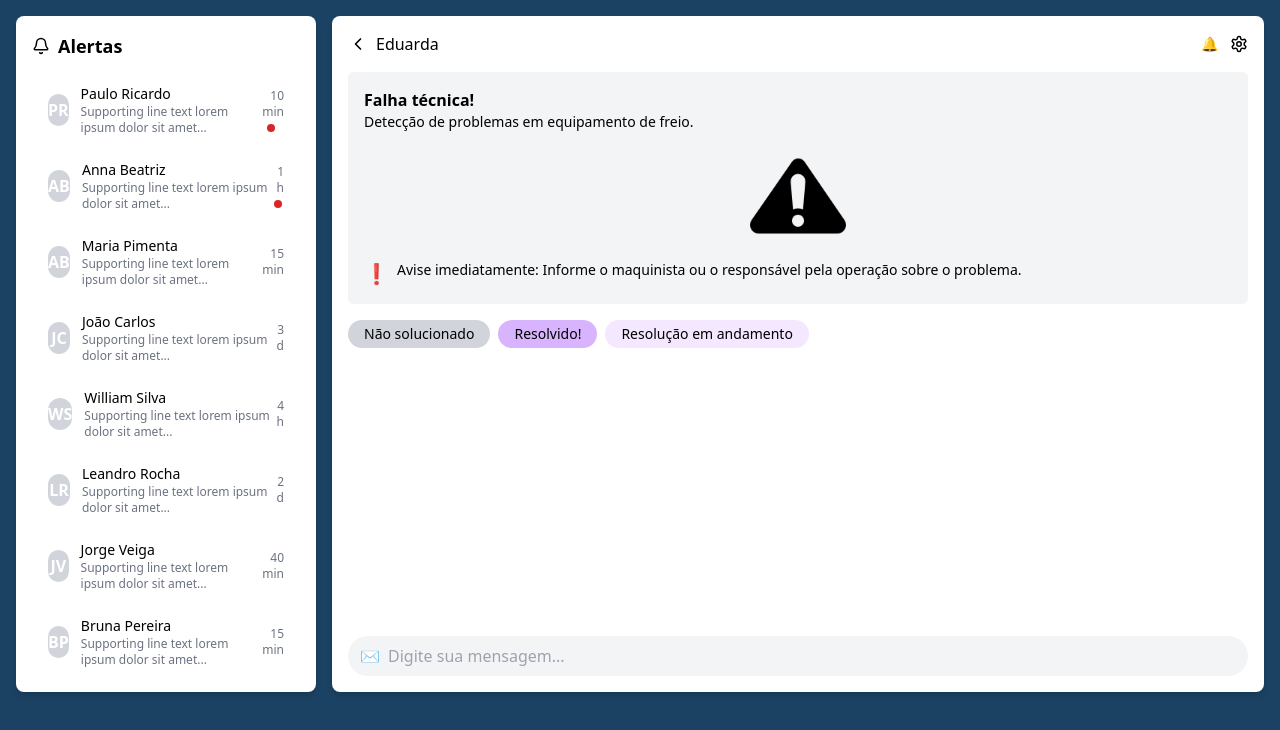
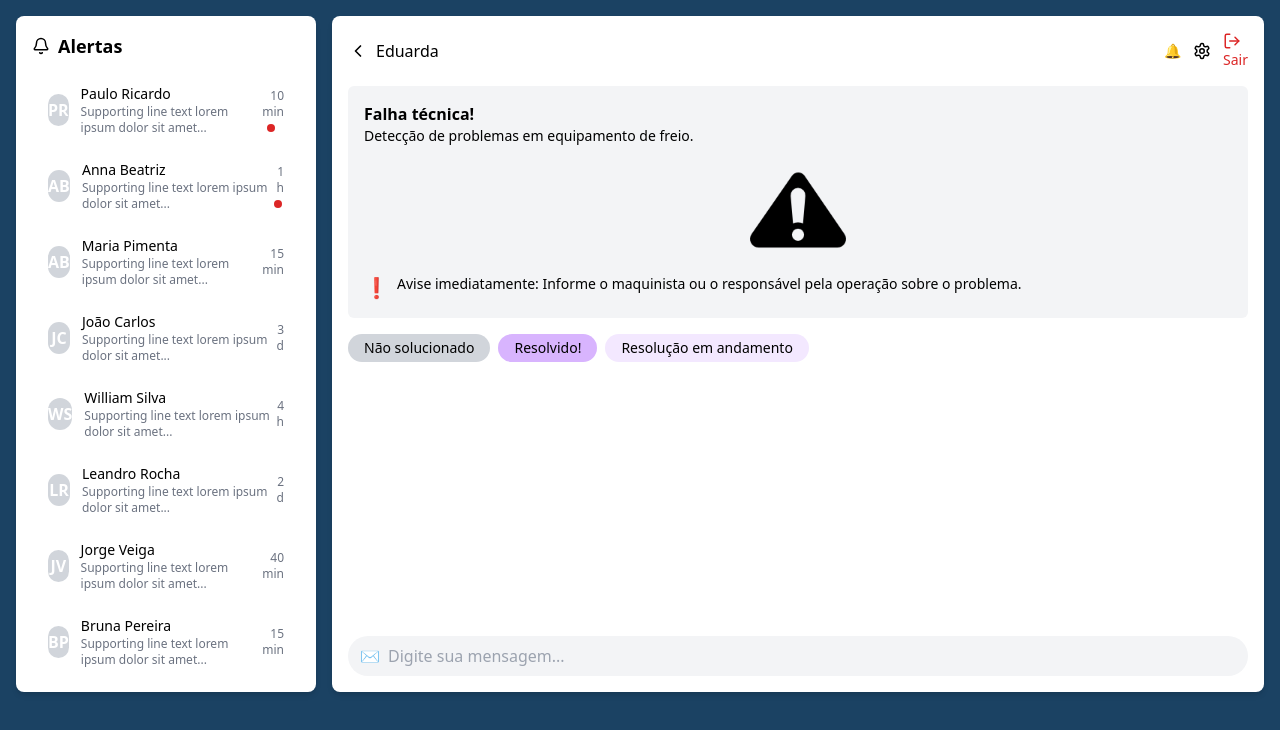
Before and after one commit to Codegirls-1TDSPB/Sprint-3.0, a Next.js app in the folder rail-response/: page /chat in a window 1280 px wide. Shown: the top 730 px of the page. Built offline with nearby package versions, Linux system fonts and the light colour scheme.

Commit message:
Adição do botão de "Sair" na barra superior do chat para logout.

```diff
--- a/rail-response/src/app/chat/page.tsx
+++ b/rail-response/src/app/chat/page.tsx
@@ -1,11 +1,13 @@
 'use client';
 
 import { useState } from 'react';
+import { useRouter } from 'next/navigation';
 import AlertItem from './AlertItem';
 import AlertActions from './AlertActions';
-import { Bell, Settings, ChevronLeft } from 'lucide-react';
+import { Bell, Settings, ChevronLeft, LogOut } from 'lucide-react';
 
 export default function Page() {
+  const router = useRouter();
   const [acaoSelecionada, setAcaoSelecionada] = useState<string | null>(null);
   const [mensagem, setMensagem] = useState('');
   const [mensagensEnviadas, setMensagensEnviadas] = useState<string[]>([]);
@@ -21,6 +23,11 @@ export default function Page() {
     if (e.key === 'Enter') {
       enviarMensagem();
     }
+  };
+
+  const handleLogout = () => {
+    // Aqui você pode limpar o localStorage ou tokens, se necessário
+    router.push('/login');
   };
 
   return (
@@ -54,6 +61,14 @@ export default function Page() {
             <div className="flex gap-3 items-center">
               <span className="text-sm">🔔</span>
               <Settings size={18} />
+              {/* Botão Sair */}
+              <button
+                onClick={handleLogout}
+                className="text-sm text-red-600 hover:text-red-800"
+              >
+                <LogOut size={18} />
+                Sair
+              </button>
             </div>
           </div>
 
```
